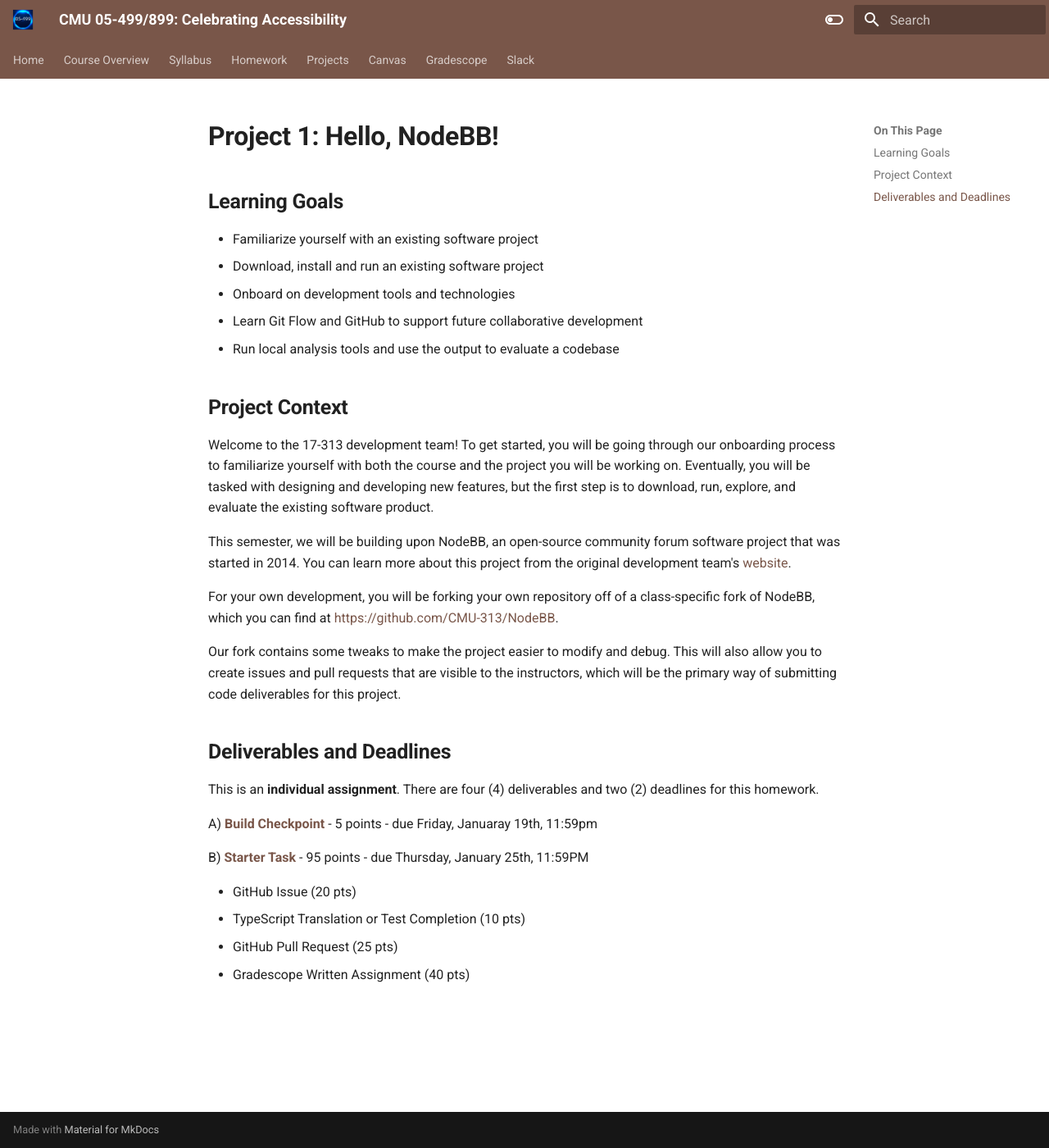
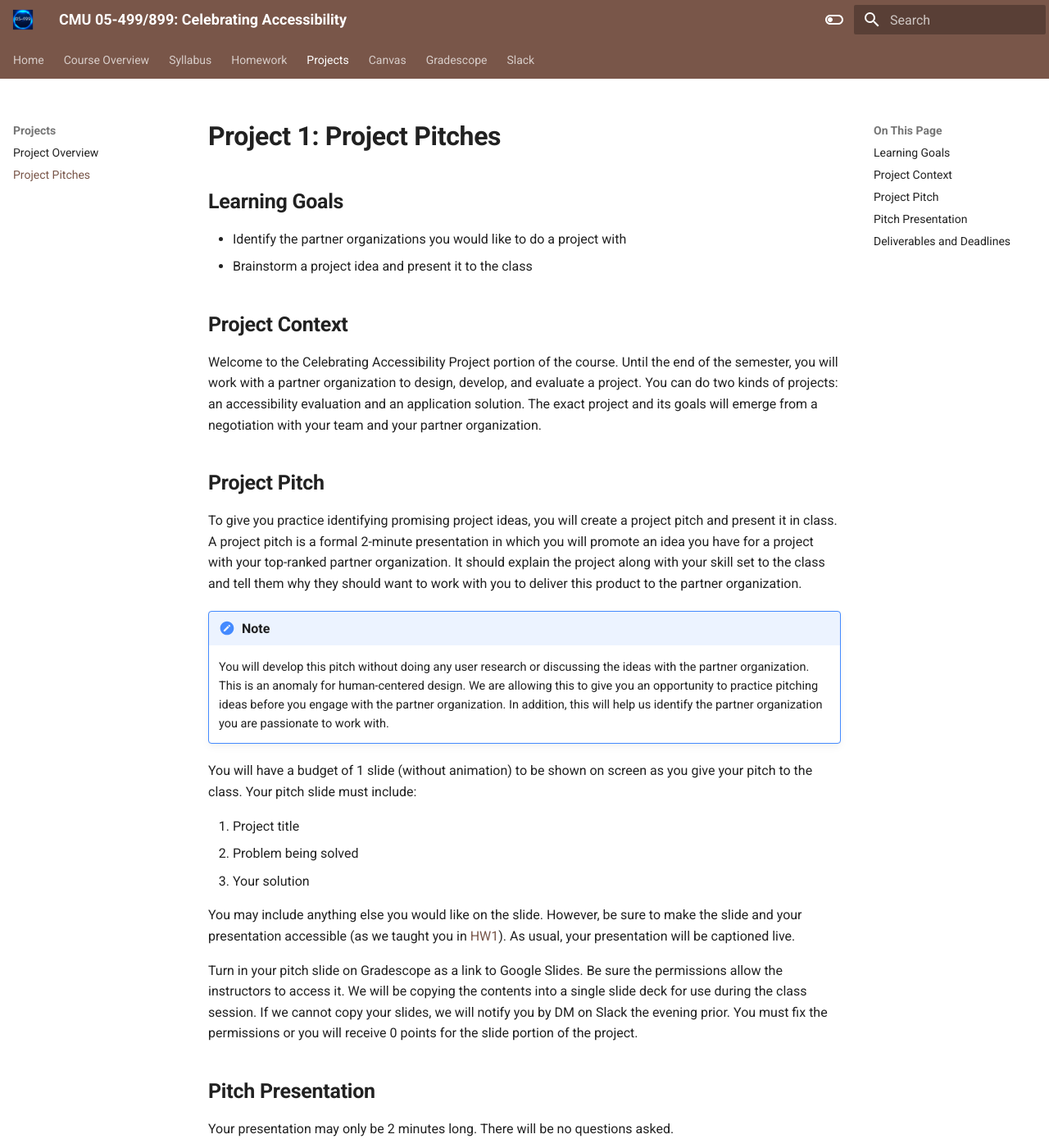
Before and after one commit to cmu-05-499/cmu-05-499.github.io, an MkDocs documentation site: the page built from docs/projects/P1/index.md, in a window 1280 px wide and 1400 px high. Shown: the whole window at 82% size. Built offline with MkDocs 1.6.1 and Material for MkDocs 9.7.7, drawn with Linux system fonts in a browser that asks for light colours; some of the changed text lies outside the part shown.

Commit message:
Added P1.

```diff
--- a/docs/_data/schedule.yaml
+++ b/docs/_data/schedule.yaml
@@ -424,7 +424,7 @@
 - date: Thu Sep 26
   homework:
     deadline: 'October 8, 2024'
-    link: ''
+    link: 'projects/P1'
     name: 'P1 - Project Pitches'
     numDays: 8
   lecture:
--- a/docs/projects/P1/index.md
+++ b/docs/projects/P1/index.md
@@ -1,31 +1,46 @@
-# Project 1: Hello, NodeBB!
+# Project 1: Project Pitches
 
 ## Learning Goals
 
-- Familiarize yourself with an existing software project
-- Download, install and run an existing software project
-- Onboard on development tools and technologies
-- Learn Git Flow and GitHub to support future collaborative development
-- Run local analysis tools and use the output to evaluate a codebase
+- Identify the partner organizations you would like to do a project with
+- Brainstorm a project idea and present it to the class
 
 ## Project Context
 
-Welcome to the 17-313 development team! To get started, you will be going through our onboarding process to familiarize yourself with both the course and the project you will be working on. Eventually, you will be tasked with designing and developing new features, but the first step is to download, run, explore, and evaluate the existing software product.
+Welcome to the Celebrating Accessibility Project portion of the course. Until the end of the semester, you will work with a partner organization to design, develop, and evaluate a project. You can do two kinds of projects: an accessibility evaluation and an application solution. The exact project and its goals will emerge from a negotiation with your team and your partner organization.
 
-This semester, we will be building upon NodeBB, an open-source community forum software project that was started in 2014. You can learn more about this project from the original development team's [website](https://nodebb.org/).
+## Project Pitch
 
-For your own development, you will be forking your own repository off of a class-specific fork of NodeBB, which you can find at [https://github.com/CMU-313/NodeBB](https://github.com/CMU-313/NodeBB).
+To give you practice identifying promising project ideas, you will create a project pitch and present it in class. A project pitch is a formal 2-minute presentation in which you will promote an idea you have for a project with your top-ranked partner organization. It should explain the project along with your skill set to the class and tell them why they should want to work with you to deliver this product to the partner organization.
 
-Our fork contains some tweaks to make the project easier to modify and debug. This will also allow you to create issues and pull requests that are visible to the instructors, which will be the primary way of submitting code deliverables for this project.
+!!! note
+    You will develop this pitch without doing any user research or discussing the ideas with the partner organization. This is an anomaly for human-centered design. We are allowing this to give you an opportunity to practice pitching ideas before you engage with the partner organization. In addition, this will help us identify the partner organization you are passionate to work with.
+
+You will have a budget of 1 slide (without animation) to be shown on screen as you give your pitch to the class. Your pitch slide must include:
+
+1. Project title
+1. Problem being solved
+1. Your solution
+
+You may include anything else you would like on the slide. However, be sure to make the slide and your presentation accessible (as we taught you in [HW1](../../homework/HW1/index.md)). As usual, your presentation will be captioned live.
+
+Turn in your pitch slide on Gradescope as a link to Google Slides. Be sure the permissions allow the instructors to access it. We will be copying the contents into a single slide deck for use during the class session. If we cannot copy your slides, we will notify you by DM on Slack the evening prior. You must fix the permissions or you will receive 0 points for the slide portion of the project.
+
+## Pitch Presentation
+
+Your presentation may only be 2 minutes long. There will be no questions asked.
+
+Pitches will be presented in alphabetical order by the student's last name, starting with 'A'.
+
+!!! important
+    If you cannot be at class in-person on Tuesday, October 8, with prior instructor permission, you may DM the instructors a pre-recorded 2-minute presentation (using your pitch slide as the background image) of your pitch as a private YouTube video link. Pre-recorded presentations are due Monday, October 7, 11:59pm. If you cannot be sure about your attendance, it's best to pre-record your presentation and send it to us just in case.
 
 ## Deliverables and Deadlines
-This is an **individual assignment**. There are four (4) deliverables and two (2) deadlines for this homework.
 
-A) [**Build Checkpoint**](/projects/P1/1_checkpoint) - 5 points - due Friday, Januaray 19th, 11:59pm
+This is an **individual assignment** with (3) deliverables. This is worth 10% of your project grade.
 
-B) [**Starter Task**](/projects/P1/2_translation) - 95 points - due Thursday, January 25th, 11:59PM
+A) **Pitch Slide** - 24 points - due Monday, October 7, 12:00pm
 
-- GitHub Issue (20 pts)
-- TypeScript Translation or Test Completion (10 pts)
-- GitHub Pull Request (25 pts)
-- Gradescope Written Assignment (40 pts)
+B) **Pitch Presentation** - 50 points - presented live in class on Tuesday, October 8, 11:00am-12:20pm.
+
+C) **Organization Ranking** - 10 points - fill out this [survey](https://cmu.ca1.qualtrics.com/jfe/form/SV_8jI4hAHsS8QjxYO) by Wednesday, October 9, 12:00pm to express your preference for partner organizations. If you fill this survey out multiple times, we will take the latest submission as your final response.
--- a/mkdocs.yml
+++ b/mkdocs.yml
@@ -72,7 +72,10 @@
       - 'Homework 3 Accessibility Evaluation':
           - 'homework/HW3/index.md'
   - Projects:
-      - projects/P0/index.md # Dummy home page; remove once we start adding projects below
+      - 'Project Overview':
+          - projects/P0/index.md # Dummy home page; remove once we start adding projects below
+      - 'Project Pitches':
+          - projects/P1/index.md
       #- "Project 1: Hello, NodeBB!":
       #    - projects/P1/index.md
       #    - 1A Build Checkpoint: projects/P1/1_checkpoint.md
```
Also changed, not shown: docs/projects/P0/index.md (+2 -2 lines), docs/projects/P1/1_checkpoint.md (deleted, +0 -60 lines), docs/projects/P1/2_translation.md (deleted, +0 -159 lines), docs/projects/P1/documentation.md (deleted, +0 -89 lines), docs/projects/P1/faq.md (deleted, +0 -29 lines), docs/projects/P1/github.md (deleted, +0 -90 lines), docs/projects/P1/installation/mac.md (deleted, +0 -73 lines), docs/projects/P1/installation/ubuntu.md (deleted, +0 -109 lines), docs/projects/P1/installation/windows.md (deleted, +0 -26 lines).
